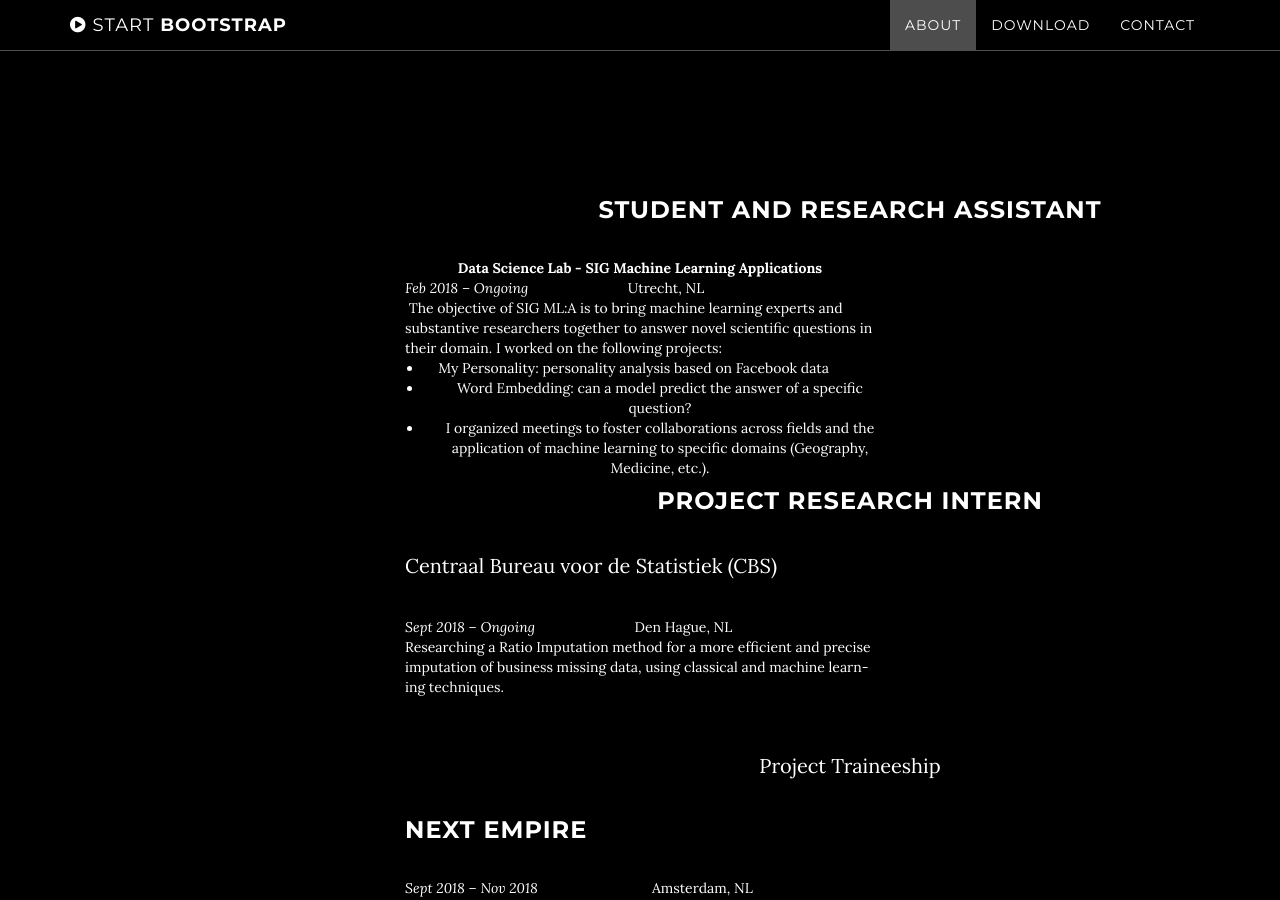
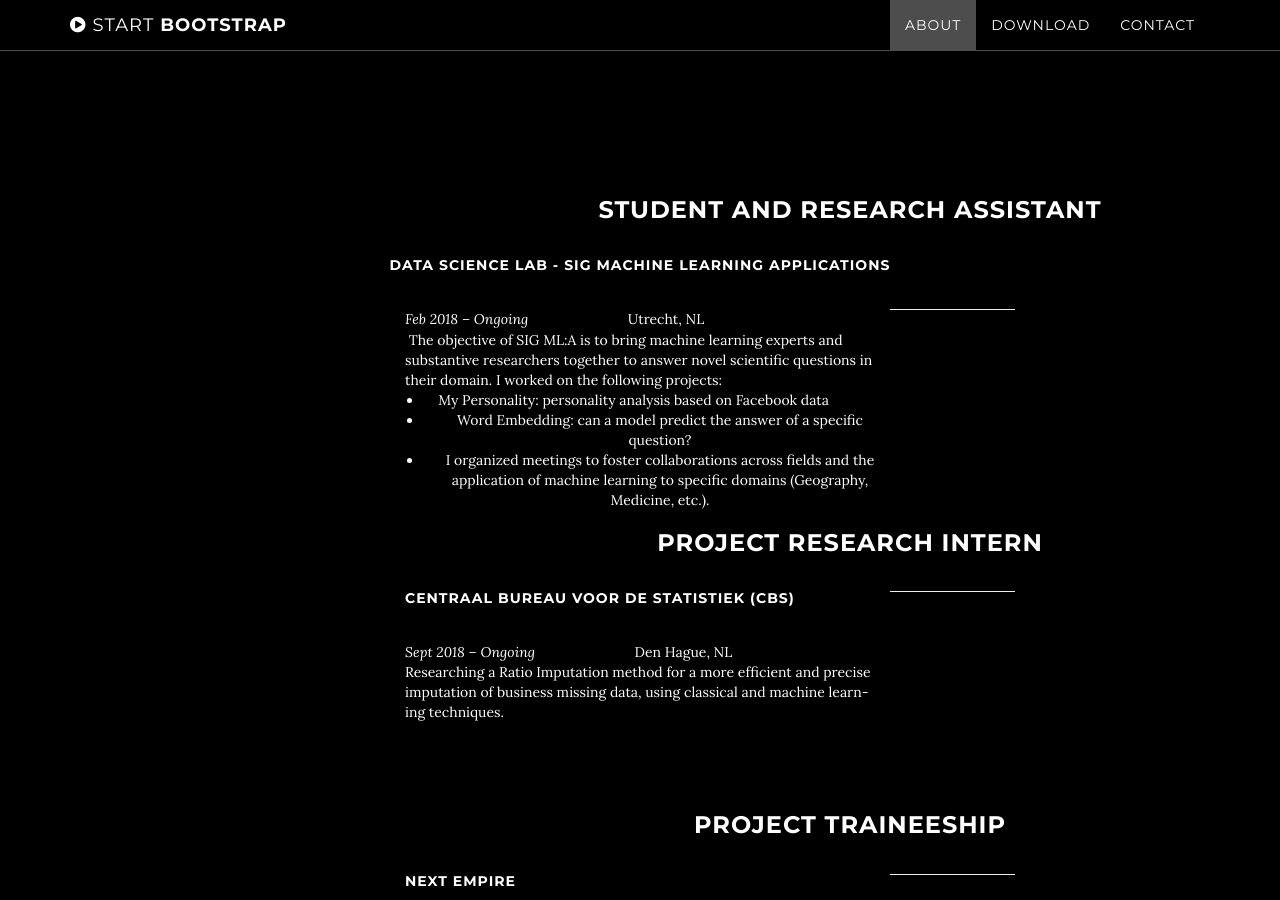
Before and after one commit to AgneseG/AgneseG.github.io, a Jekyll site: the page built from index.html, in a window 1280 px wide and 900 px high, scrolled down 1171 px. Built offline with Jekyll 4.4.1, drawn with Linux system fonts in a browser that asks for light colours.

Commit message:
Update about.html

```diff
--- a/_includes/about.html
+++ b/_includes/about.html
@@ -5,8 +5,9 @@
                 <h2>Experience</h2>
 
 <h3 class="container content-section text-center">Student and Research Assistant</h3>
-<strong>Data Science Lab - SIG Machine Learning Applications</strong>
+<h5>Data Science Lab - SIG Machine Learning Applications</h5>
 <div class="col-lg-8 col-lg-offset-2" style="text-align: left;"><em>Feb 2018 &ndash; Ongoing &nbsp;</em> &nbsp; &nbsp; &nbsp; &nbsp; &nbsp; &nbsp; &nbsp; &nbsp; &nbsp; &nbsp; &nbsp; &nbsp; Utrecht, NL</div>
+<hr/>
 <div class="col-lg-8 col-lg-offset-2" style="text-align: left;">&nbsp;The objective of SIG ML:A is to bring machine learning experts and substantive researchers together to answer novel scientific questions in their domain. I worked on the following projects:</div>
 <ul>
 <li class="col-lg-8 col-lg-offset-2" style="text-align: left;">My Personality: personality analysis based on Facebook data</li>
@@ -16,14 +17,16 @@
 
 
 <h3 class="container content-section text-center">Project Research Intern</h3>
-<p class="col-lg-8 col-lg-offset-2" style="text-align: left;">Centraal Bureau voor de Statistiek (CBS)</p>
+<h5 class="col-lg-8 col-lg-offset-2" style="text-align: left;">Centraal Bureau voor de Statistiek (CBS)</h5>
 <div class="col-lg-8 col-lg-offset-2" style="text-align: left;"><em>Sept 2018 &ndash; Ongoing &nbsp;</em> &nbsp; &nbsp; &nbsp; &nbsp; &nbsp; &nbsp; &nbsp; &nbsp; &nbsp; &nbsp; &nbsp; &nbsp; Den Hague, NL</div>
+<hr/>
 <div class="col-lg-8 col-lg-offset-2" style="text-align: left;">Researching a Ratio Imputation method for a more efficient and precise imputation of business missing data, using classical and machine learn- ing techniques.</div>
 
 
-<p class="container content-section text-center">Project Traineeship</p>
-<h3 class="col-lg-8 col-lg-offset-2" style="text-align: left;">Next Empire</h3>
+<h3 class="container content-section text-center">Project Traineeship</h3>
+<h5 class="col-lg-8 col-lg-offset-2" style="text-align: left;">Next Empire</h5>
 <div class="col-lg-8 col-lg-offset-2" style="text-align: left;"><em>Sept 2018 &ndash; Nov 2018</em> &nbsp; &nbsp; &nbsp; &nbsp; &nbsp; &nbsp; &nbsp; &nbsp; &nbsp; &nbsp; &nbsp; &nbsp; &nbsp; &nbsp; &nbsp; Amsterdam, NL</div>
+<hr/>
 <div class="col-lg-8 col-lg-offset-2" style="text-align: left;">Next Empire <a href="http://nextempire.net">(http://nextempire.net)</a>&nbsp;is a digital product studio with many clients in the music business. For my audio segmentation project I&rsquo;ve built from scratch an audio files classification model which seg- mented radiostreams into the individual songs and the speech or com- mercials in between. I used:</div>
 <ul>
 <li class="col-lg-8 col-lg-offset-2" style="text-align: left;">the HTML parser <em>BeautifulSoup</em> to retrieve data from remote websites;</li>
```
